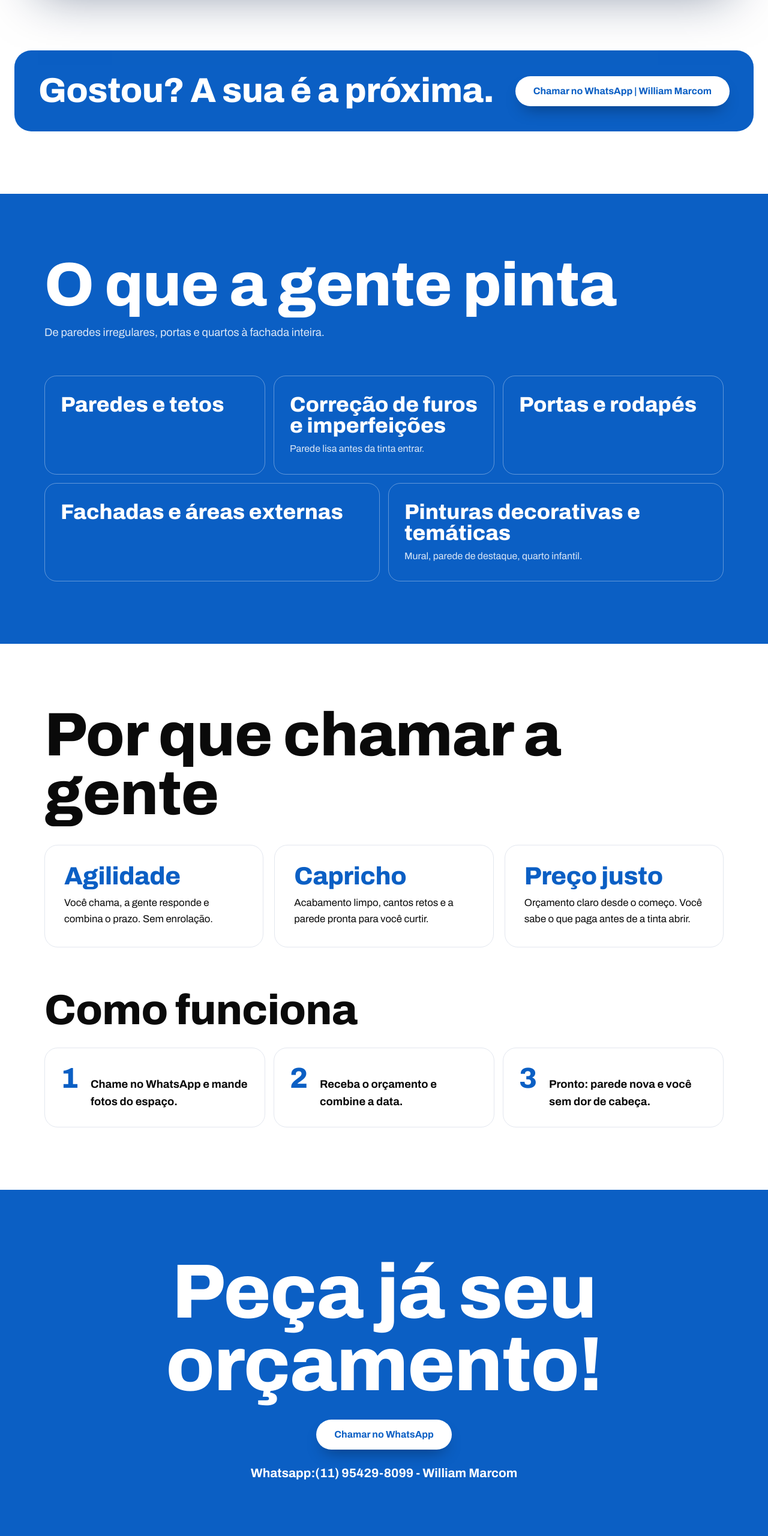
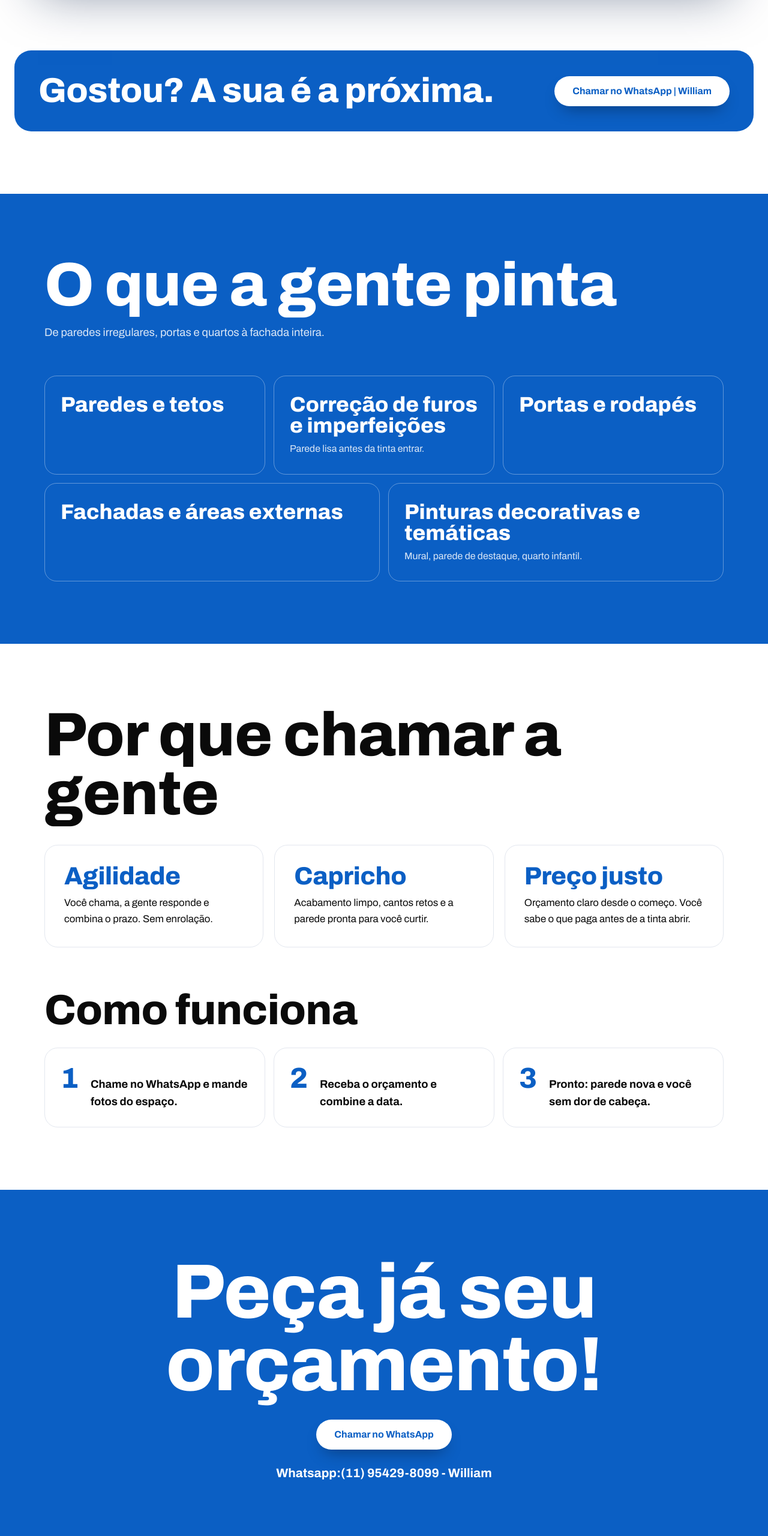
Before and after one commit to Will-jr1/tinta, a plain HTML site: page index.html in a window 1280 px wide. Shown: the part 6200-8760 px from the top of the page at 60% size. Drawn offline with Linux system fonts and the light colour scheme.

Commit message:
Update index.html

```diff
--- a/index.html
+++ b/index.html
@@ -154,7 +154,7 @@ footer{background:var(--k);color:rgba(255,255,255,.8);padding:24px 0;font-size:.
     <div class="grid" id="grid"></div>
     <div class="mid">
       <h3>Gostou? A sua é a próxima.</h3>
-      <a class="btn w" href="#" data-wa>Chamar no WhatsApp | William Marcom</a>
+      <a class="btn w" href="#" data-wa>Chamar no WhatsApp | William</a>
     </div>
   </div>
 </section>
@@ -194,7 +194,7 @@ footer{background:var(--k);color:rgba(255,255,255,.8);padding:24px 0;font-size:.
   <div class="wrap">
     <h2>Peça já seu orçamento!</h2>
     <a class="btn w" href="#" data-wa>Chamar no WhatsApp</a>
-    <p>Whatsapp:(11) 95429-8099 - William Marcom</p>
+    <p>Whatsapp:(11) 95429-8099 - William</p>
   </div>
 </section>
 </main>
```
